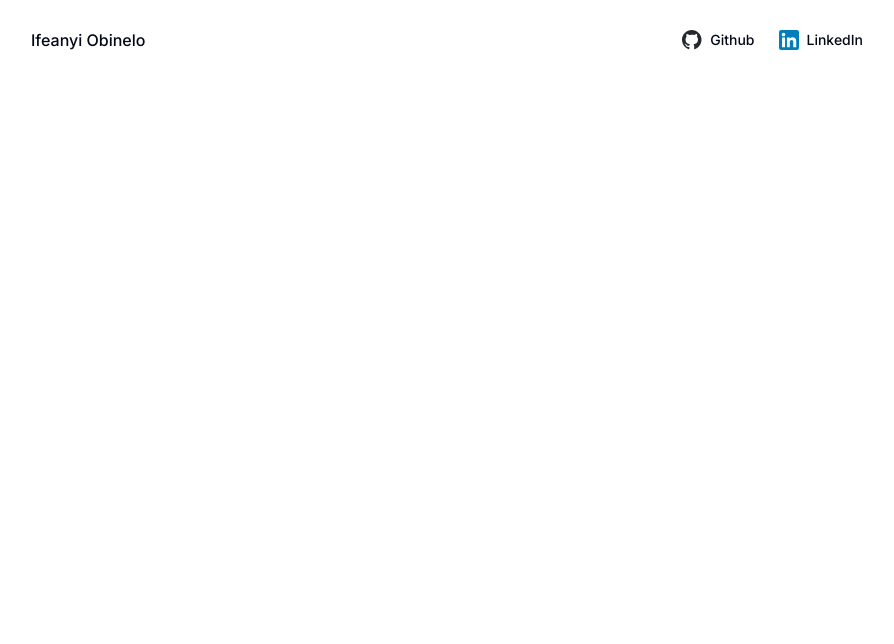
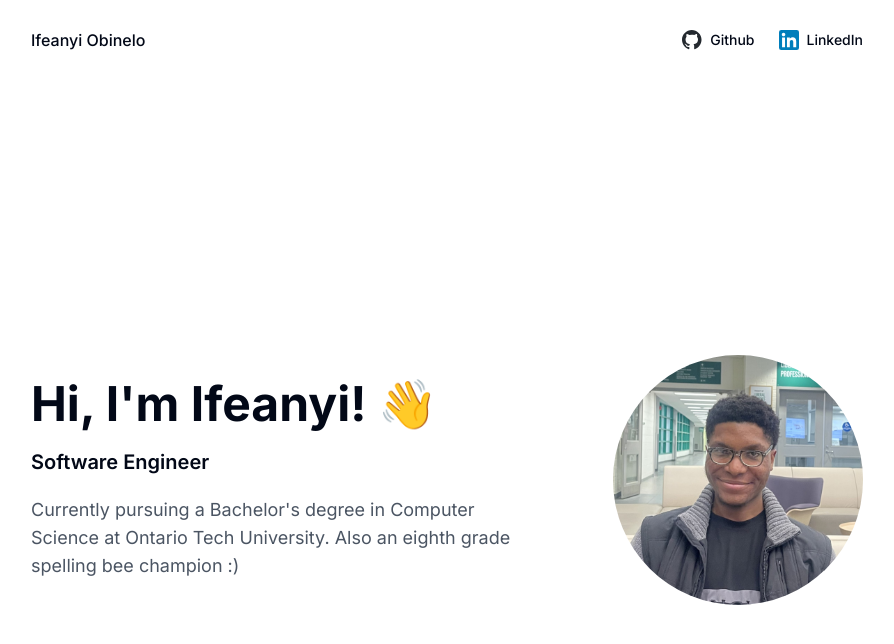
Before and after one commit to kz4killua/website, a Next.js app: page / in a window 1280 px wide. Shown: the top 644 px of the page, without its empty margins (193-1087 px from the left). Built offline with nearby package versions, Linux system fonts and the light colour scheme.

Commit message:
Add the hero section.

```diff
--- a/src/app/page.tsx
+++ b/src/app/page.tsx
@@ -1,4 +1,7 @@
+import Image from "next/image"
+import Container from "@/components/container"
 import Header from "@/components/header"
+import Hero from "@/components/hero"
 
 
 export default function Home() {
@@ -6,8 +9,7 @@ export default function Home() {
     <div>
       <Header />
       <main>
-        <div className="h-screen"></div>
-        <div className="h-screen"></div>
+        <Hero />
       </main>
     </div>
   )
--- a/src/components/container.tsx
+++ b/src/components/container.tsx
@@ -10,7 +10,7 @@ export default function Container({
   return (
     <div
       className={clsx(
-        "max-w-4xl mx-auto px-4 sm:px-6 lg:px-8",
+        "max-w-4xl mx-auto px-8 sm:px-8 lg:px-8",
         className
       )}
     >
--- /dev/null
+++ b/src/components/hero.tsx
@@ -0,0 +1,33 @@
+import Image from "next/image"
+import Container from "@/components/container"
+
+
+export default function Hero() {
+  return (
+    <Container className="flex flex-col md:flex-row items-center justify-evenly md:justify-between min-h-dvh py-10">
+      <div className="flex items-center max-w-sm lg:max-w-lg">
+        <div className="flex flex-col gap-y-5">
+          <h1 className="font-bold text-4xl md:text-5xl">
+            Hi, I&apos;m Ifeanyi! <span className="text-4xl lg:text-5xl">👋</span>
+          </h1>
+          <h3 className="font-semibold text-xl">
+            Software Engineer
+          </h3>
+          <p className="text-lg text-gray-600">
+            Currently pursuing a Bachelor&apos;s degree in Computer Science at Ontario Tech University.
+            Also an eighth grade spelling bee champion :)
+          </p>
+        </div>
+      </div>
+      <div className="w-full order-first md:order-last md:w-fit flex items-center justify-center">
+        <Image
+          src="/images/headshot.jpg"
+          alt="Ifeanyi"
+          width={250}
+          height={250}
+          className="rounded-full"
+        />
+      </div>
+    </Container>
+  )
+}
```
Also changed, not shown: public/images/headshot.jpg (added).
